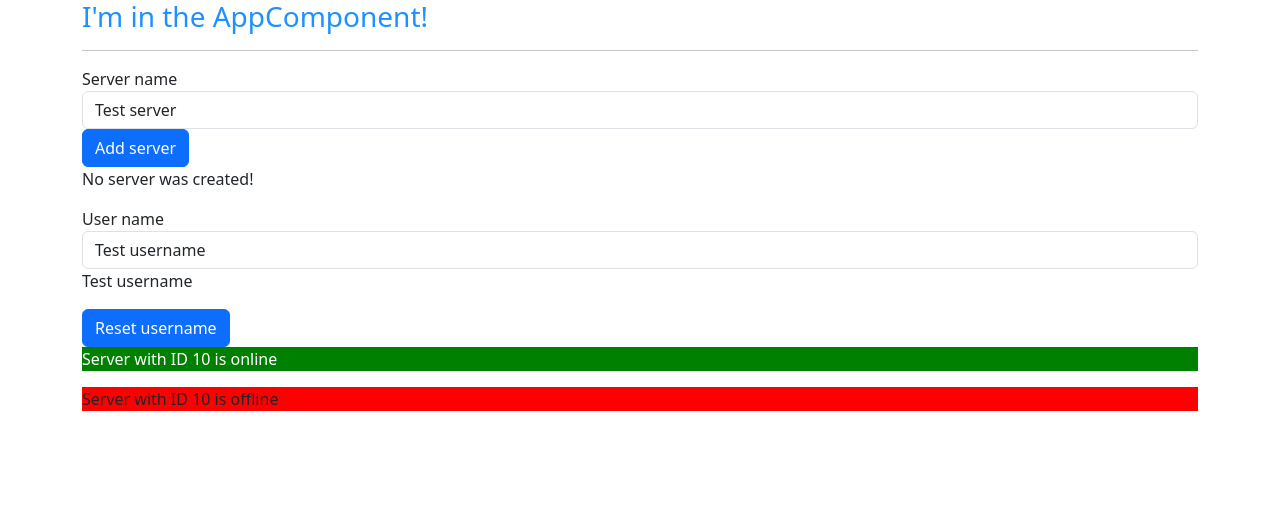
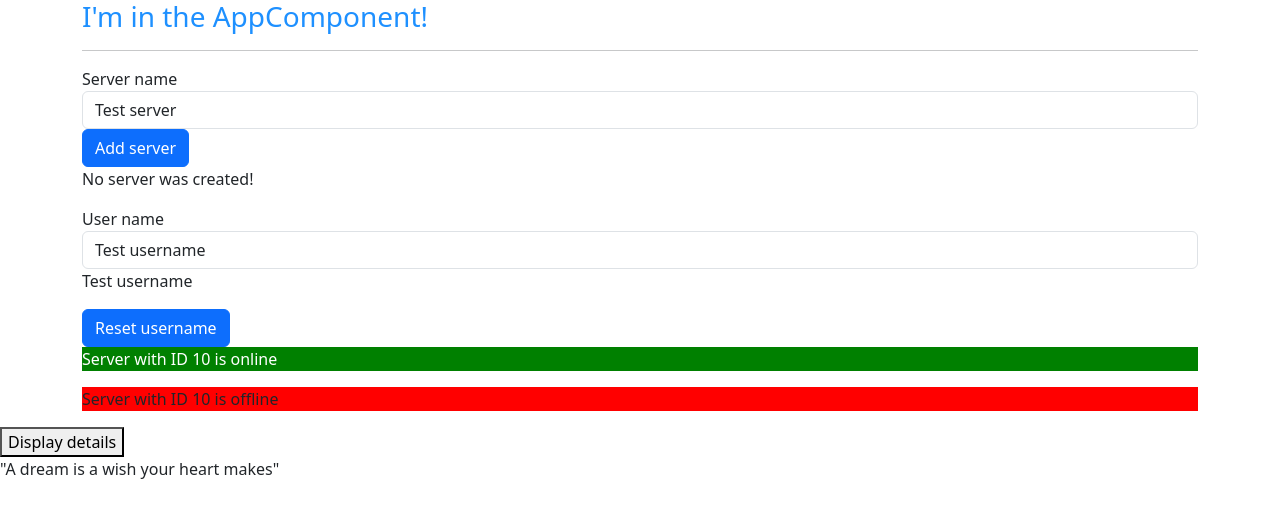
Before and after one commit to cassichan/cass-dream-app, an Angular app: page / in a window 1280 px wide. Shown: the top 518 px of the page. Built offline with nearby package versions, Linux system fonts and the light colour scheme.

Commit message:
create details component basic template

```diff
--- a/src/app/app.component.html
+++ b/src/app/app.component.html
@@ -9,3 +9,5 @@
     </div>
   </div>
 </div>
+
+<app-details></app-details>
--- a/src/app/details/details.component.html
+++ b/src/app/details/details.component.html
@@ -1 +1,2 @@
-<p>details works!</p>
+<button>Display details</button>
+<p>"A dream is a wish your heart makes"</p>
```
